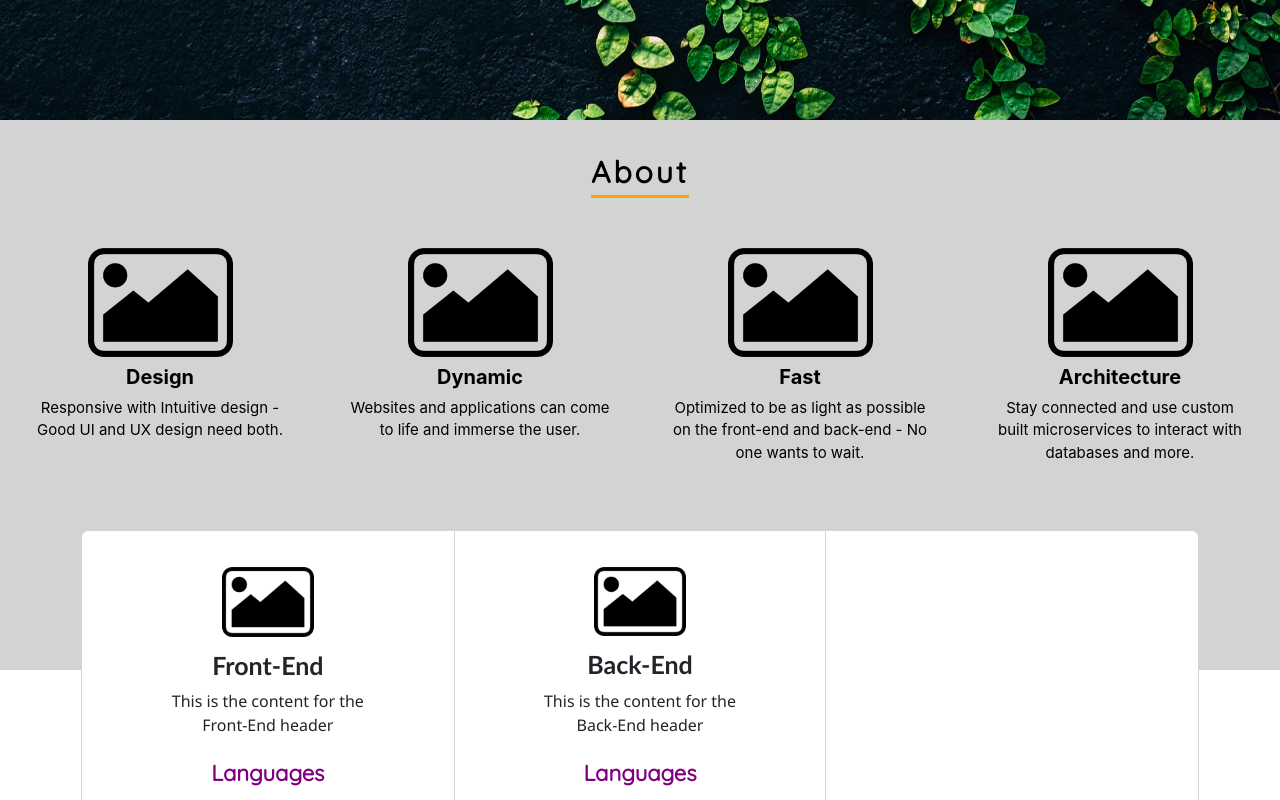
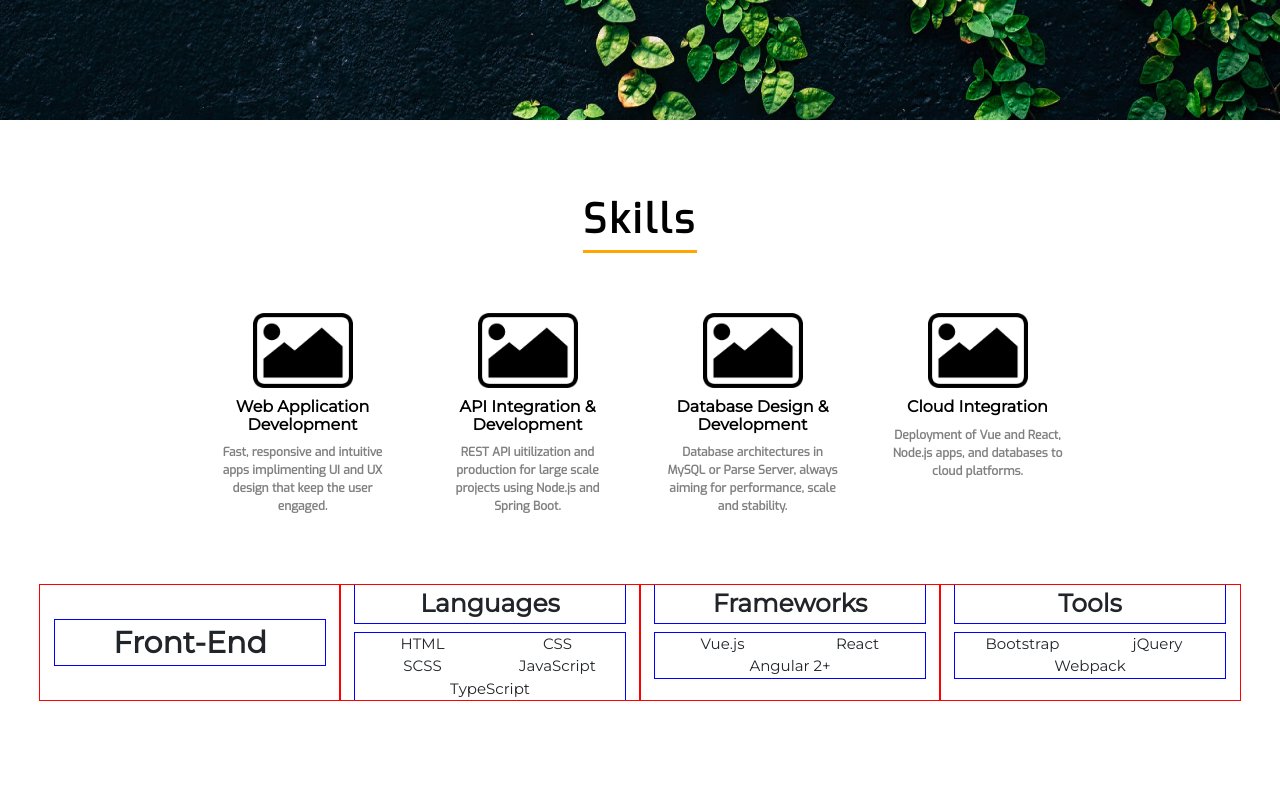
Before and after one commit to RyanLackie/ryanlackie-portfolio, a React (Create React App) app: page / in a window 1280 px wide. Shown: the part 680-1480 px from the top of the page. After the commit the page ends 1430 px from the top, so only its background shows below. Built offline with nearby package versions, Linux system fonts and the light colour scheme.

Commit message:
4/14 Update
About page rework, now a Skills page.
Nav has the start of a active tab system.

```diff
--- a/src/App.js
+++ b/src/App.js
@@ -3,7 +3,7 @@ import React, { Component } from 'react';
 
 import Home from "./components/Home";
 import Nav from "./components/Nav"
-import About from "./components/About";
+import Skills from "./components/Skills";
 
 import './App.scss';
 
@@ -14,7 +14,7 @@ class App extends Component {
 
                 <Nav></Nav>
                 <Home></Home>
-                <About></About>
+                <Skills></Skills>
 
             </div>
         );
--- a/src/App.scss
+++ b/src/App.scss
@@ -1,6 +1,7 @@
-@import url('https://fonts.googleapis.com/css?family=Quicksand');
-
-
+@import url('https://fonts.googleapis.com/css?family=Quicksand');               //font-family: 'Quicksand', sans-serif;
+@import url('https://fonts.googleapis.com/css?family=Montserrat');              //font-family: 'Montserrat', sans-serif;
+@import url('https://fonts.googleapis.com/css?family=Roboto');                  //font-family: 'Roboto', sans-serif;
+@import url('https://fonts.googleapis.com/css?family=Exo|Fredoka+One|Roboto');  //font-family: 'Roboto', sans-serif; font-family: 'Exo', sans-serif; font-family: 'Fredoka One', cursive;
 
 //Effects
 /*
--- a/src/components/About.jsx
+++ b/src/components/Skills.jsx
@@ -1,77 +1,123 @@
 import React, { Component } from 'react';
 
-import './css/About.scss';
+import './css/Skills.scss';
 
-import designImg from '../assets/placeholder.png';
-import dynamicImg from '../assets/placeholder.png';
-import fastImage from '../assets/placeholder.png';
-import architectureImage from '../assets/placeholder.png';
+import img1 from '../assets/placeholder.png';
+import img2 from '../assets/placeholder.png';
+import img3 from '../assets/placeholder.png';
+import img4 from '../assets/placeholder.png';
 
-import frontendImage from '../assets/placeholder.png';
-import backEndImage from '../assets/placeholder.png';
+//import frontendImage from '../assets/placeholder.png';
+//import backEndImage from '../assets/placeholder.png';
 
-export default class About extends Component {
+export default class Skills extends Component {
     render() {
         return (
-            <div className='About'>
-
-                <div className="startSectionBackground"></div>
+            <div className='Skills'>
 
                 <div className="sectionLabelContainer">
                     <div className="sectionLabel">
-                        About
+                        Skills
                         <div className="sectionLabelLine"></div>
                     </div>
                 </div>
 
 
-                <div className="aboutCardContainer container-fluid">
-                    <div className="row justify-content-md-center">
+                <div className="container-fluid">
+                    <div className="row justify-content-center">
+                        <div className="col-lg-9">
+                            <div className="row justify-content-center">
 
-                        <div className="aboutCard col-xs-6 col-sm-6 col-md-3">
-                            <div className="aboutCard-imageContainer">
-                                <img src={designImg} className='aboutCard-image' alt='Design Img'></img>
+                                <div className="skillsCard col-sm-6 col-md-3">
+                                    <img src={img1} className='image' alt='Web Application Development Img'></img>
+                                    <div className="header">
+                                        Web Application Development
                                     </div>
-                            <div className="aboutCard-header">Design</div>
-                            <div className="aboutCard-footer">
-                                Responsive with Intuitive design - Good UI and UX design need both.
+                                    <div className="footer">
+                                        Fast, responsive and intuitive apps implimenting UI and UX design that keep the user engaged.
                                     </div>
                                 </div>
 
-                        <div className="aboutCard col-xs-6 col-sm-6 col-md-3">
-                            <div className="aboutCard-imageContainer">
-                                <img src={dynamicImg} className='aboutCard-image' alt='Dynamic Img'></img>
+                                <div className="skillsCard col-sm-6 col-md-3">
+                                    <img src={img2} className='image' alt='API Integration & Development Img'></img>
+                                    <div className="header">
+                                        API Integration & Development
                                     </div>
-                            <div className="aboutCard-header">Dynamic</div>
-                            <div className="aboutCard-footer">
-                                Websites and applications can come to life and immerse the user.
+                                    <div className="footer">
+                                        REST API uitilization and production for large scale projects using Node.js and Spring Boot.
                                     </div>
                                 </div>
 
-                        <div className="aboutCard col-xs-6 col-sm-6 col-md-3">
-                            <div className="aboutCard-imageContainer">
-                                <img src={fastImage} className='aboutCard-image' alt='Fast Img'></img>
+                                <div className="skillsCard col-sm-6 col-md-3">
+                                    <img src={img3} className='image' alt='Database Design & Development Img'></img>
+                                    <div className="header">
+                                        Database Design & Development
                                     </div>
-                            <div className="aboutCard-header">Fast</div>
-                            <div className="aboutCard-footer">
-                                Optimized to be as light as possible on the front-end and back-end - No one wants to wait.
+                                    <div className="footer">
+                                        Database architectures in MySQL or Parse Server, always aiming for performance, scale and stability.
                                     </div>
                                 </div>
 
-                        <div className="aboutCard col-xs-6 col-sm-6 col-md-3">
-                            <div className="aboutCard-imageContainer">
-                                <img src={architectureImage} className='aboutCard-image' alt='Architecture Img'></img>
-                            </div>
-                            <div className="aboutCard-header">Architecture</div>
-                            <div className="aboutCard-footer">
-                                Stay connected and use custom built microservices to interact with databases and more.
+                                <div className="skillsCard col-sm-6 col-md-3">
+                                    <img src={img4} className='image' alt='Cloud Integration Img'></img>
+                                    <div className="header">Cloud Integration</div>
+                                    <div className="footer">
+                                        Deployment of Vue and React, Node.js apps, and databases to cloud platforms.
                                     </div>
                                 </div>
 
                             </div>
                         </div>
+                    </div>
+                </div>
 
+                <div className="container-fluid">
+                    <div className="row">
+                        <div className="col-lg-12">
 
+                            <div className="skillRow row justify-content-center">
+
+                                <div className="type col-sm-12 col-md-3">
+                                    <div className="centerer"></div>
+                                    <div className="header">Front-End</div>
+                                </div>
+
+                                <div className="group col-sm-4 col-md-3">
+                                    <div className="header">Languages</div>
+                                    <div className="info row justify-content-center">
+                                        <div className="col-md-6">HTML</div>
+                                        <div className="col-md-6">CSS</div>
+                                        <div className="col-md-6">SCSS</div>
+                                        <div className="col-md-6">JavaScript</div>
+                                        <div className="col-md-6">TypeScript</div>
+                                    </div>
+                                </div>
+
+                                <div className="group col-sm-4 col-md-3">
+                                    <div className="header">Frameworks</div>
+                                    <div className="info row justify-content-center">
+                                        <div className="col-md-6">Vue.js</div>
+                                        <div className="col-md-6">React</div>
+                                        <div className="col-md-6">Angular 2+</div>
+                                    </div>
+                                </div>
+
+                                <div className="group col-sm-4 col-md-3">
+                                    <div className="header">Tools</div>
+                                    <div className="info row justify-content-center">
+                                        <div className="col-md-6">Bootstrap</div>
+                                        <div className="col-md-6">jQuery</div>
+                                        <div className="col-md-6">Webpack</div>
+                                    </div>
+                                </div>
+
+                            </div>
+
+                        </div>
+                    </div>
+                </div>
+
+                {/*
                 <div className="skillColContainer container">
                     <div className="row justify-content-center">
 
@@ -183,6 +229,7 @@ export default class About extends Component {
 
                     </div>
                 </div>
+                */}
 
             </div>
         );
--- a/src/components/css/Home.css
+++ b/src/components/css/Home.css
@@ -1,5 +1,3 @@
-@import url('https://fonts.googleapis.com/css?family=Montserrat');
-
 .Home .landing {
     position: relative;
     width: 100%;
--- a/src/components/css/About.scss
+++ b/src/components/css/Skills.scss
@@ -1,75 +1,119 @@
-.About .startSectionBackground {
-    position: absolute;
-    width: 100%;
-    height: 550px;
-    background: lightgray;
+.Skills {
+    padding: 30px 0px 50px 0px;
 }
 
 /*
-    About Label
+    Skills Label
 */
-.About .sectionLabelContainer {
+.Skills .sectionLabelContainer {
     position: relative;
     width: 100%;
     text-align: center;
     margin: 0px auto 20px auto;
 }
-.About .sectionLabelContainer .sectionLabel {
+.Skills .sectionLabelContainer .sectionLabel {
     display: inline-block;
     padding: 1em 2em;
-    color: black;
-    font-size: calc(10px + 4vmin);
-    font-family: 'Quicksand', sans-serif;
-    font-size: 30px;
-    font-weight: bold;
     text-align: center;
     letter-spacing: 3px;
     color: black;
+    font-size: 40px;
+    font-weight: bold;
+    font-family: 'Roboto', sans-serif;
+    font-family: 'Exo', sans-serif;
 }
-.About .sectionLabelContainer .sectionLabelLine {
+.Skills .sectionLabelContainer .sectionLabelLine {
     border-bottom: 3px orange solid;
 }
 
 /*
-    About Cards
+    Skills Section
 */
-.About .aboutCardContainer {
-    margin-bottom: 30px;
+.Skills .container-fluid {
+    max-width: 1200px;
 }
-.About .aboutCardContainer .row .aboutCard {
-    max-width: 350px;
-    margin-bottom: 20px;
+
+/*
+    Skills Cards
+*/
+.Skills .skillsCard {
+    margin: 0px auto 70px auto;
+    padding: 0px 15px;
     text-align: center;
     color: black;
 }
-@media only screen and (max-width: 600px) { /* when the browser window is 600px wide or less */
-    .About .aboutCardContainer .row .aboutCard {
-        max-width: 50%;
-    }
+.Skills .skillsCard .image {
+    width: 100px;
+    margin: 0px auto 10px auto;
+}
+.Skills .skillsCard .header {
+    width: 90%;
+    margin: 0px auto 10px auto;
+    font-size: 16px;
+    line-height: 1.1em;
+    font-weight: bold;
+    font-family: 'Montserrat', sans-serif;
+}
+.Skills .skillsCard .footer {
+    width: 90%;
+    margin: 0px auto;
+    font-size: 12px;
+    font-weight: bold;
+    font-family: 'Roboto', sans-serif;
+    font-family: 'Exo', sans-serif;
+    color: gray;
 }
 
-.About .aboutCardContainer .row .aboutCard .aboutCard-imageContainer {
-    width: 50%;
-    margin: 0px auto 5px auto;
+/*
+    Skill Cols
+*/
+.Skills .skillRow {
+    font-family: 'Montserrat', sans-serif;
+    outline: 1px blue solid;
 }
-.About .aboutCardContainer .row .aboutCard .aboutCard-imageContainer .aboutCard-image {
+
+.Skills .skillRow .type {
+    padding: 0px 15px;
+    outline: 1px red solid;
+}
+.Skills .skillRow .type .centerer {
+    display: inline-block;
+    height: 100%;
+    vertical-align: middle;
+}
+.Skills .skillRow .type .header {
+    display: inline-block;
+    vertical-align: middle;
     width: 100%;
+    text-align: center;
+    font-size: 30px;
+    font-weight: bold;
+    outline: 1px blue solid;
 }
-.About .aboutCardContainer .row .aboutCard .aboutCard-header {
-    width: 90%;
-    margin: 0px auto 5px auto;
-    font-size: 20px;
+
+.Skills .skillRow .group {
+    padding: 0px 15px;
+    outline: 1px red solid;
+}
+.Skills .skillRow .group .header {
+    width: 100%;
+    text-align: center;
+    font-size: 25px;
     font-weight: bold;
+    margin-bottom: 10px;
+    outline: 1px blue solid;
 }
-.About .aboutCardContainer .row .aboutCard .aboutCard-footer {
-    width: 90%;
-    margin: 0px auto 0px auto;
+.Skills .skillRow .group .info {
+    margin: 0px auto;
     font-size: 15px;
+    text-align: center;
+    outline: 1px blue solid;
 }
 
 /*
     About Skill Cols
 */
+/*
 $colOutline: lightgray;
 .About .skillColContainer {
     width: 90%;
@@ -97,7 +141,7 @@ $colOutline: lightgray;
     border-right: 1px $colOutline solid;
     border-bottom: 1px $colOutline solid;
 }
-@media only screen and (max-width: 768px) { /* when the browser window is 768px (sm) wide or less */
+@media only screen and (max-width: 768px) { // when the browser window is 768px (sm) wide or less
     .About .row .midCol {
         border-radius: 0px 7px 7px 0px;
     }
@@ -106,7 +150,7 @@ $colOutline: lightgray;
         border-radius: 7px;
     }
 }
-@media only screen and (max-width: 776px) { /* when the browser window is 776px (sm) wide or less */
+@media only screen and (max-width: 776px) { // when the browser window is 776px (sm) wide or less
     .About .row .leftCol {
         border: 1px $colOutline solid;
         border-radius: 7px;
@@ -166,3 +210,4 @@ $colOutline: lightgray;
     padding: 0px;
     font-family: 'Segoe UI', Tahoma, Geneva, Verdana, sans-serif;
 }
+*/
```
Also changed, not shown: src/components/Nav.jsx (+12 -4 lines), src/components/css/Nav.scss (+12 -4 lines). Lines whose indentation alone changed are shown as unchanged.
